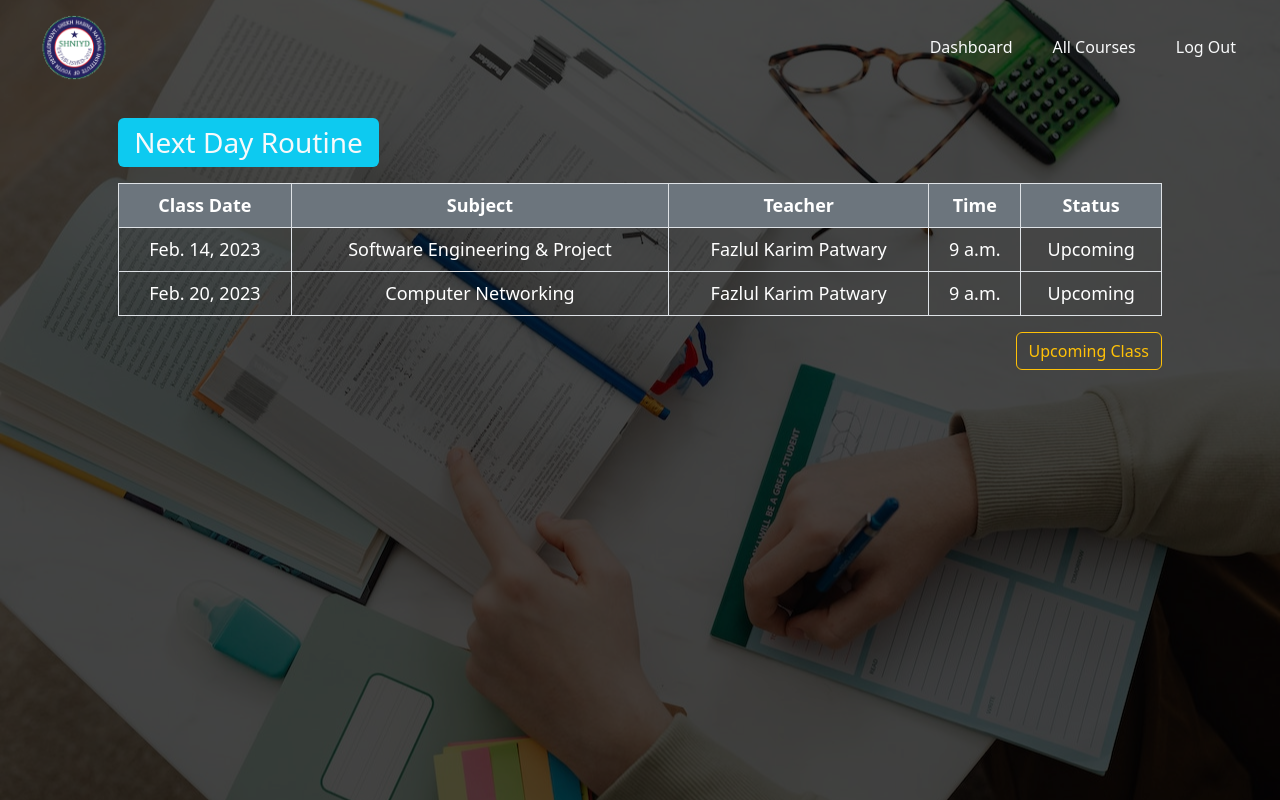
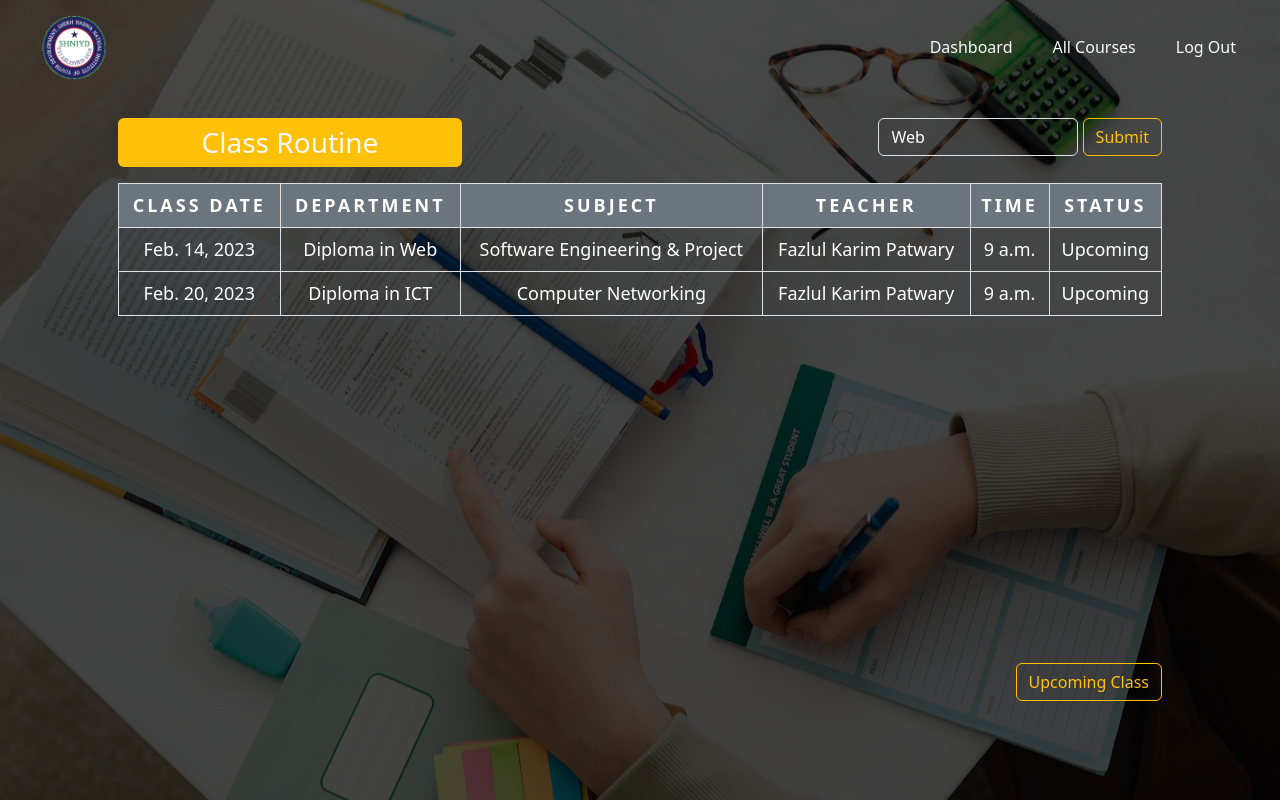
Before and after one commit to srshaheen/routine-project, a Django app: page /home/ in a window 1280 px wide. Run offline with Django 3.2, Linux system fonts and the light colour scheme; a user stored in the database is signed in; data comes from the database, SQL or seed files in the repository; both versions use the stored data as it was after the commit; parts of the project's set-up code (start-up, migrations or seed data) failed here and were passed over; some libraries are stand-ins or nearby versions.

Commit message:
Added filter

```diff
--- a/routineproject/routineapp/admin.py
+++ b/routineproject/routineapp/admin.py
@@ -1,9 +1,10 @@
 from django.contrib import admin
 
-from .models import Course, Routine, Teacher
+from .models import Course, Department, Routine, Teacher
 
 # Register your models here.
 admin.site.register(Teacher)
+admin.site.register(Department)
 
 
 class RoutineAdmin(admin.ModelAdmin):
--- a/routineproject/routineapp/models.py
+++ b/routineproject/routineapp/models.py
@@ -8,7 +8,16 @@ class Teacher(models.Model):
         return self.t_name
 
 
+class Department(models.Model):
+    department_name = models.CharField(max_length=50)
+
+    def __str__(self):
+        return self.department_name
+
+
 class Course(models.Model):
+    department = models.ForeignKey(
+        Department, on_delete=models.CASCADE)
     course_id = models.CharField(max_length=30)
     course_name = models.CharField(max_length=50)
     total_class = models.PositiveIntegerField()
@@ -22,6 +31,8 @@ class Course(models.Model):
 class Routine(models.Model):
     date = models.DateField()
     t_name = models.ForeignKey(Teacher, on_delete=models.CASCADE)
+    department = models.ForeignKey(
+        Department, on_delete=models.CASCADE)
     course_name = models.ForeignKey(Course, on_delete=models.CASCADE)
     time = models.TimeField()
 
--- a/routineproject/routineapp/views.py
+++ b/routineproject/routineapp/views.py
@@ -10,11 +10,21 @@ from .models import Course, Routine
 
 @login_required(login_url='login')
 def DashBoard(request):
+    if request.method == 'POST':
+        department = request.POST.get('department')
+        all_routine = Routine.objects.filter(department=department)
+        return render(request, 'routineapp/dashboard.html', {'routine': all_routine})
+
     all_routine = Routine.objects.all()
     return render(request, 'routineapp/dashboard.html', {'routine': all_routine})
 
 
 def AllCourses(request):
+    if request.method == 'POST':
+        department = request.POST.get('department')
+        all_courses = Course.objects.filter(department=department)
+        return render(request, 'routineapp/all-classes.html', {'course': all_courses})
+
     all_courses = Course.objects.all()
     return render(request, 'routineapp/all-classes.html', {'course': all_courses})
 
@@ -28,7 +38,7 @@ def SignUp(request):
         pass2 = request.POST.get('password2')
 
         if pass1 != pass2:
-            return HttpResponse('Your Password and confirm password is not same')
+            return render(request, 'routineapp/signup.html', {'alert': 'Your Password and confirm password is not same'})
         my_user = User.objects.create_user(uname, email, pass1)
         my_user.save()
         return redirect(LogIn)
--- a/routineproject/templates/routineapp/dashboard.html
+++ b/routineproject/templates/routineapp/dashboard.html
@@ -1,9 +1,8 @@
-{% extends 'routineapp/base.html' %}
-{% block content %}
+{% extends 'routineapp/base.html' %} {% block content %}
 
 <style>
-  .dashboard{
-    background: url('../../static/images/bg.jpg') no-repeat center;
+  .dashboard {
+    background: url("../../static/images/bg.jpg") no-repeat center;
     height: 100vh;
     width: 100%;
     background-size: cover;
@@ -12,8 +11,8 @@
     padding-top: 70px;
     margin-top: -95px;
   }
-  .dashboard::after{
-    content: '';
+  .dashboard::after {
+    content: "";
     display: block;
     height: 100%;
     width: 100%;
@@ -24,22 +23,74 @@
     z-index: -1;
   }
 
-  table tr{
+  table tr {
     text-align: center;
     color: white;
     font-size: 18px;
   }
-  table tr:hover{
+  table tr:hover {
     color: cyan;
+  }
+  table thead {
+    letter-spacing: 3px;
+  }
+
+  form select {
+    width: 200px !important;
+    display: inline !important;
+    color: white !important;
+    background: transparent !important;
+  }
+  form select option {
+    color: #000000 !important;
+  }
+
+  .table-container {
+    overflow-y: scroll;
+    height: 60vh;
+  }
+  .table-container::-webkit-scrollbar {
+    width: 2px;
+    background-color: #f5f5f5;
+  }
+
+  .table-container::-webkit-scrollbar-thumb {
+    background-color: #000000;
+    border-radius: 10px;
   }
 </style>
 <div class="dashboard">
   <div class="container pt-5 px-5">
-    <h3 class="text-light bg-info p-2 text-center w-25 rounded-2 mb-3">Next Day Routine</h3>
+    <div class="row">
+      <div class="col-8">
+        <h3 class="text-light bg-warning p-2 text-center w-50 rounded-2 mb-3">
+          Class Routine
+        </h3>
+      </div>
+      <div class="col-4 d-flex justify-content-end">
+        <form action="" method="post">
+          {% csrf_token %}
+          <select name="department" id="department" class="form-select">
+            <option value="1">Web</option>
+            <option value="2">ICT</option>
+            <option value="3">Tourism</option>
+          </select>
+          <input
+            type="submit"
+            name=""
+            id=""
+            value="Submit"
+            class="btn btn-outline-warning mb-1"
+          />
+        </form>
+      </div>
+    </div>
+    <div class="table-container">
       <table class="table table-bordered">
-      <thead>
+        <thead class="text-uppercase">
           <tr class="text-bg-secondary">
             <th>Class Date</th>
+            <th>Department</th>
             <th>Subject</th>
             <th>Teacher</th>
             <th>Time</th>
@@ -50,6 +101,7 @@
           {% for x in routine %}
           <tr class="routine">
             <td class="date">{{x.date}}</td>
+            <td>{{x.department}}</td>
             <td>{{x.course_name}}</td>
             <td>{{x.t_name}}</td>
             <td>{{x.time}}</td>
@@ -58,8 +110,11 @@
           {% endfor %}
         </tbody>
       </table>
+    </div>
     <div class="action-btn d-flex justify-content-end">
-    <button id="btn" class="btn btn-outline-warning" onclick="Upcoming()">Upcoming Class</button>
+      <button id="btn" class="btn btn-outline-warning" onclick="Upcoming()">
+        Upcoming Class
+      </button>
     </div>
   </div>
 </div>
```
Also changed, not shown: routineproject/templates/routineapp/all-classes.html (+59 -8 lines), routineproject/templates/routineapp/base.html (+12 -7 lines), routineproject/templates/routineapp/signup.html (+8 -1 lines), routineproject/db.sqlite3, routineproject/routineapp/migrations/0001_initial.py, routineproject/routineapp/migrations/0002_routine.py (deleted). Lines whose indentation alone changed are shown as unchanged.
